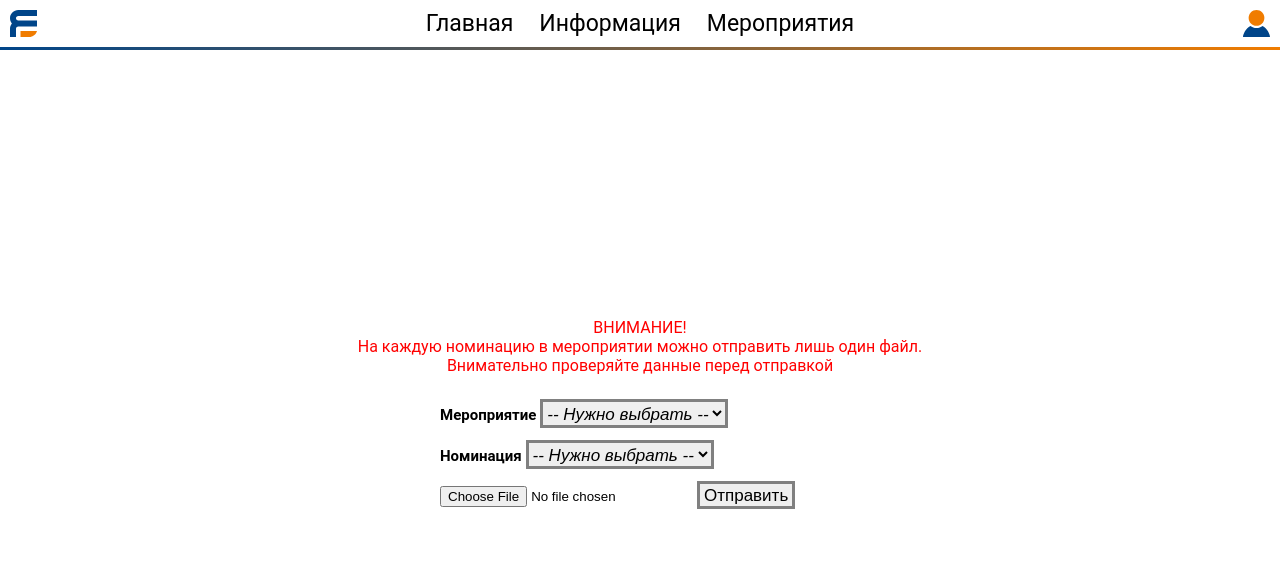
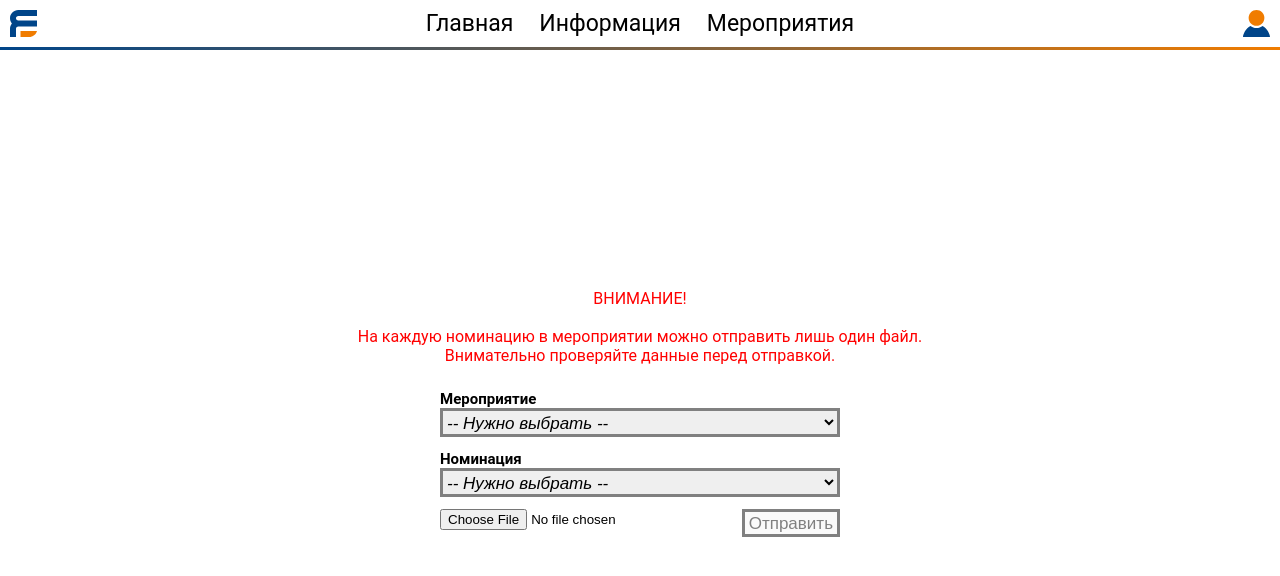
Before and after one commit to PinguinKa/ystu_contest, a Flask app: template templates/submit.html in a window 1280 px wide. Shown: the top 576 px of the page. Run offline with Flask 2, Linux system fonts and the light colour scheme; the template is opened without the code that fills it, so the values that code supplies are empty.

Commit message:
Restyled submit page.

```diff
--- /dev/null
+++ b/static/css/submit.css
@@ -0,0 +1,8 @@
+select#event, label[for="event"],
+select#theme, label[for="theme"],
+.event-selector-container {
+    width: 100%;
+    margin-bottom: 12px;
+}
+
+button[type=submit] { float: right; }
--- a/templates/submit.html
+++ b/templates/submit.html
@@ -1,15 +1,36 @@
 {% extends "index.html" %}
 
 {% block head %}
-    <title>Вход</title>
-    <link rel="stylesheet" type="text/css" href="/static/css/center-page.css">
-    <link rel="stylesheet" type="text/css" href="/static/css/form-inputs.css">
+    <title>Отправка работы</title>
+    <link rel="stylesheet" type="text/css" href="/static/css/submit.css"/>
+    <link rel="stylesheet" type="text/css" href="/static/css/center-page.css"/>
+    <link rel="stylesheet" type="text/css" href="/static/css/form-inputs.css"/>
+    <script type="text/javascript" src="../static/js/jquery-3.6.1.min.js"></script>
+    <script>
+        $(document).ready(function () {
+            function checkAllSelected() {
+                event = $('#event').val();
+                theme = $('#theme').val();
+
+                if (event != 0 && theme != 0) { $('button[type=submit]').prop("disabled", false); }
+                else { $('button[type=submit]').prop("disabled", true); }
+            }
+
+            checkAllSelected();
+
+            $('#event').on('change', function() { checkAllSelected() });
+            $('#theme').on('change', function() { checkAllSelected() });
+        });
+    </script>
 {% endblock %}
 
 {% block content %}
     <form method="post" action="/submit" enctype="multipart/form-data">
-        <div class="error notification">ВНИМАНИЕ!</div>
-        <div class="error notification">На каждую номинацию в мероприятии можно отправить лишь один файл. <br> Внимательно проверяйте данные перед отправкой</div>
+        <div class="error notification">
+            ВНИМАНИЕ!<br/><br/>
+            На каждую номинацию в мероприятии можно отправить лишь один файл.<br/>
+            Внимательно проверяйте данные перед отправкой.
+        </div>
         <div class="submit-form">
 
             <div class="event">
@@ -32,7 +53,7 @@
                 </select>
 
             <input type="file" name="file">
-            <button type="submit">Отправить</button>
+            <button type="submit" disabled>Отправить</button>
             <div class="error notification">{{message}}</div>
             </div>
         </div>
```
